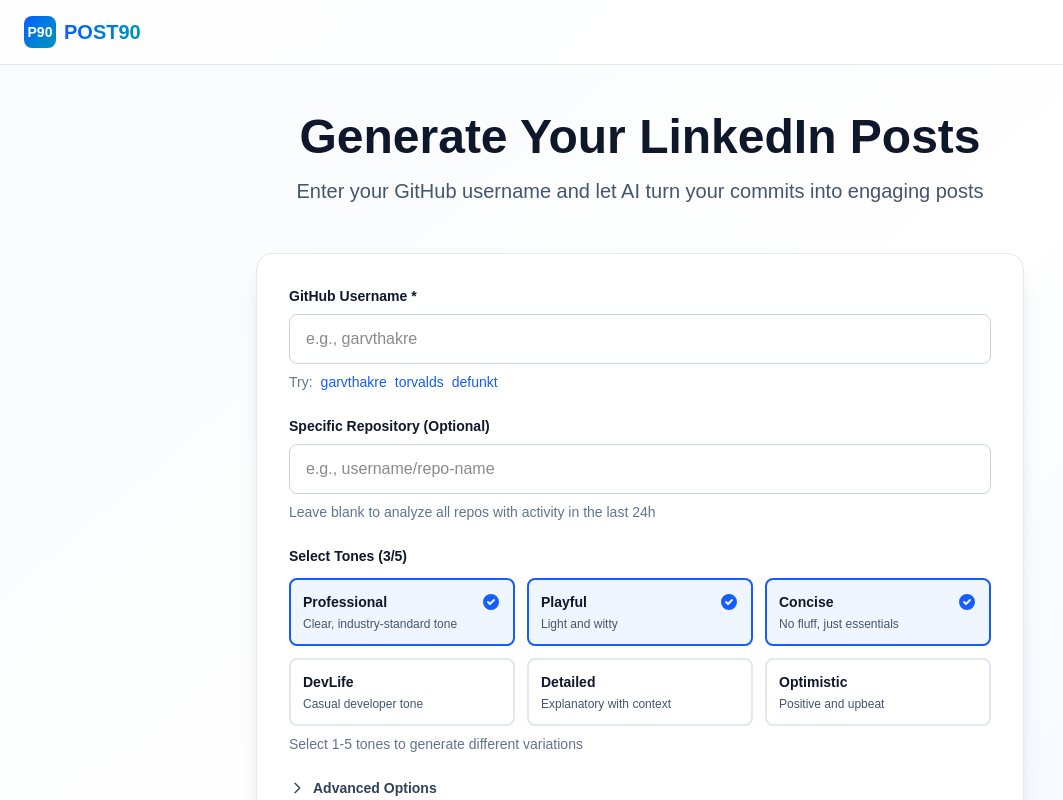
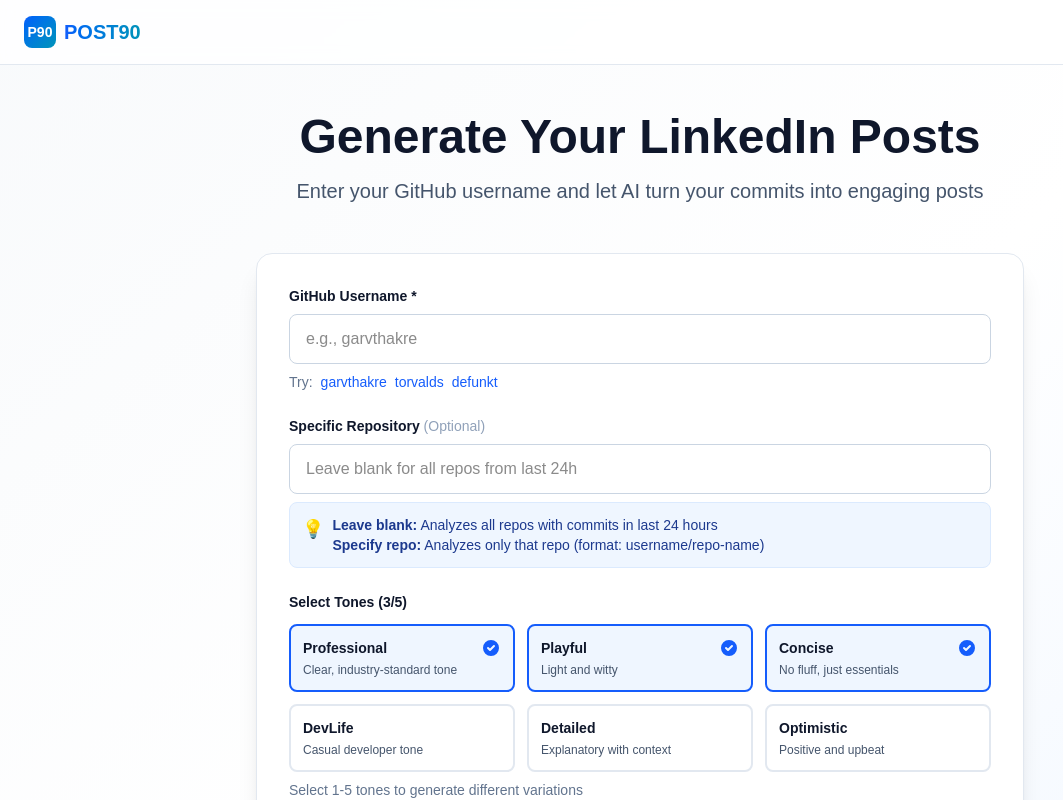
Before and after one commit to garvthakre/Post90, a Next.js app in the folder ui/: page /Post in a window 1280 px wide. Shown: the top 800 px of the page, without its empty margins (0-1063 px from the left). Built offline with nearby package versions, Linux system fonts and the light colour scheme; no server answers.

Commit message:
chore: update UI for the single repo using SHA

```diff
--- a/ui/app/components/UsernameForm.tsx
+++ b/ui/app/components/UsernameForm.tsx
@@ -135,7 +135,7 @@
         {/* Repository (Optional) */}
         <div className="mb-6">
           <label htmlFor="repo" className="block text-sm font-semibold text-slate-900 mb-2">
-            Specific Repository (Optional)
+            Specific Repository <span className="text-slate-400 font-normal">(Optional)</span>
           </label>
           <input
             id="repo"
@@ -145,7 +145,7 @@
               setRepo(e.target.value)
               setErrors({ ...errors, repo: undefined })
             }}
-            placeholder="e.g., username/repo-name"
+            placeholder="Leave blank for all repos from last 24h"
             className={`w-full px-4 py-3 rounded-lg border ${
               errors.repo ? 'border-red-500' : 'border-slate-300'
             } focus:outline-none focus:ring-2 focus:ring-blue-600 focus:border-transparent`}
@@ -153,9 +153,16 @@
           {errors.repo && (
             <p className="mt-2 text-sm text-red-600">{errors.repo}</p>
           )}
-          <p className="mt-2 text-sm text-slate-500">
-            Leave blank to analyze all repos with activity in the last 24h
-          </p>
+          <div className="mt-2 p-3 bg-blue-50 rounded-lg border border-blue-100">
+            <div className="flex items-start gap-2">
+              <span className="text-lg">💡</span>
+              <div className="text-sm text-blue-900">
+                <strong>Leave blank:</strong> Analyzes all repos with commits in last 24 hours
+                <br />
+                <strong>Specify repo:</strong> Analyzes only that repo (format: username/repo-name)
+              </div>
+            </div>
+          </div>
         </div>
 
         {/* Tone Selection */}
```
